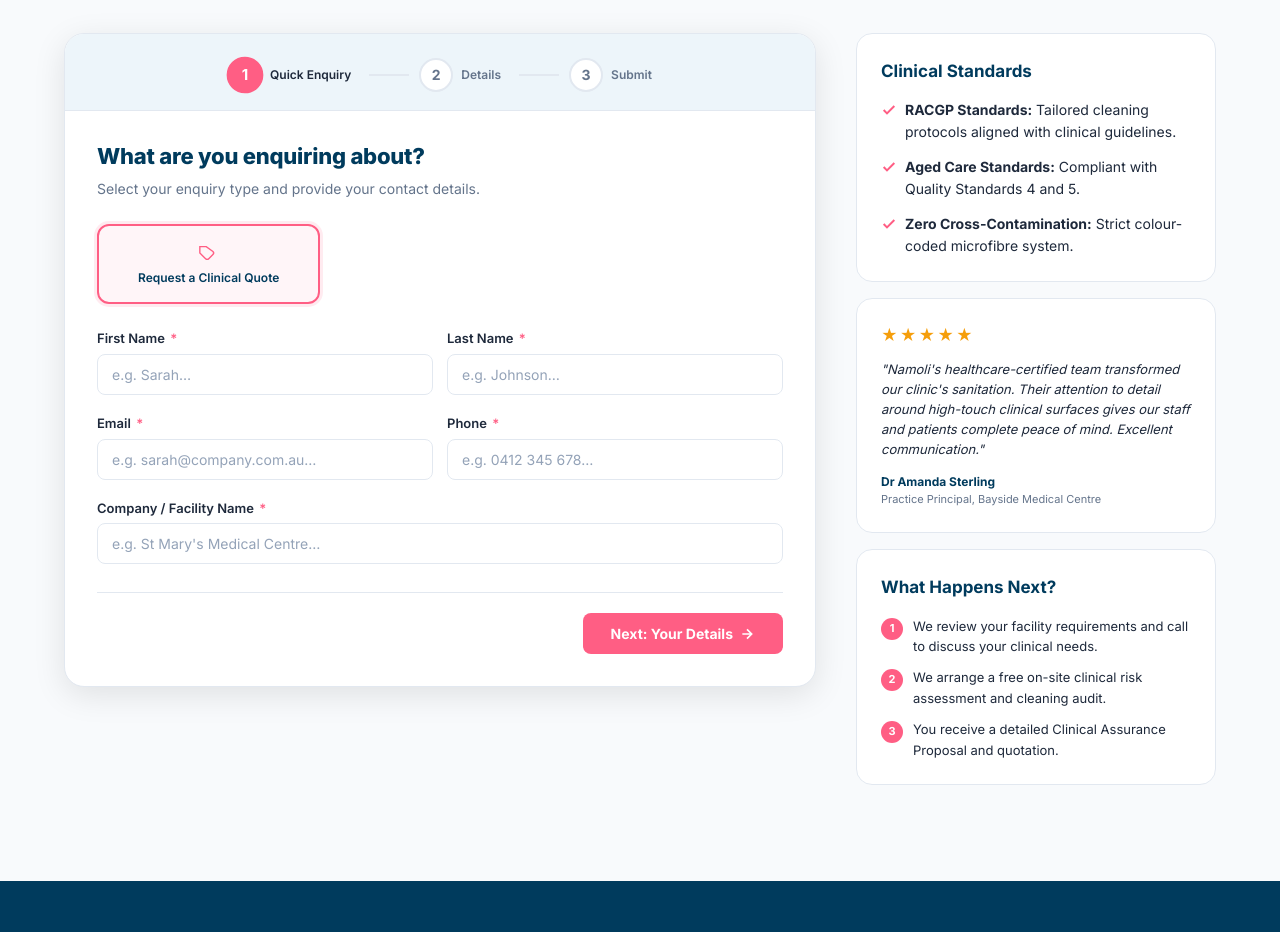
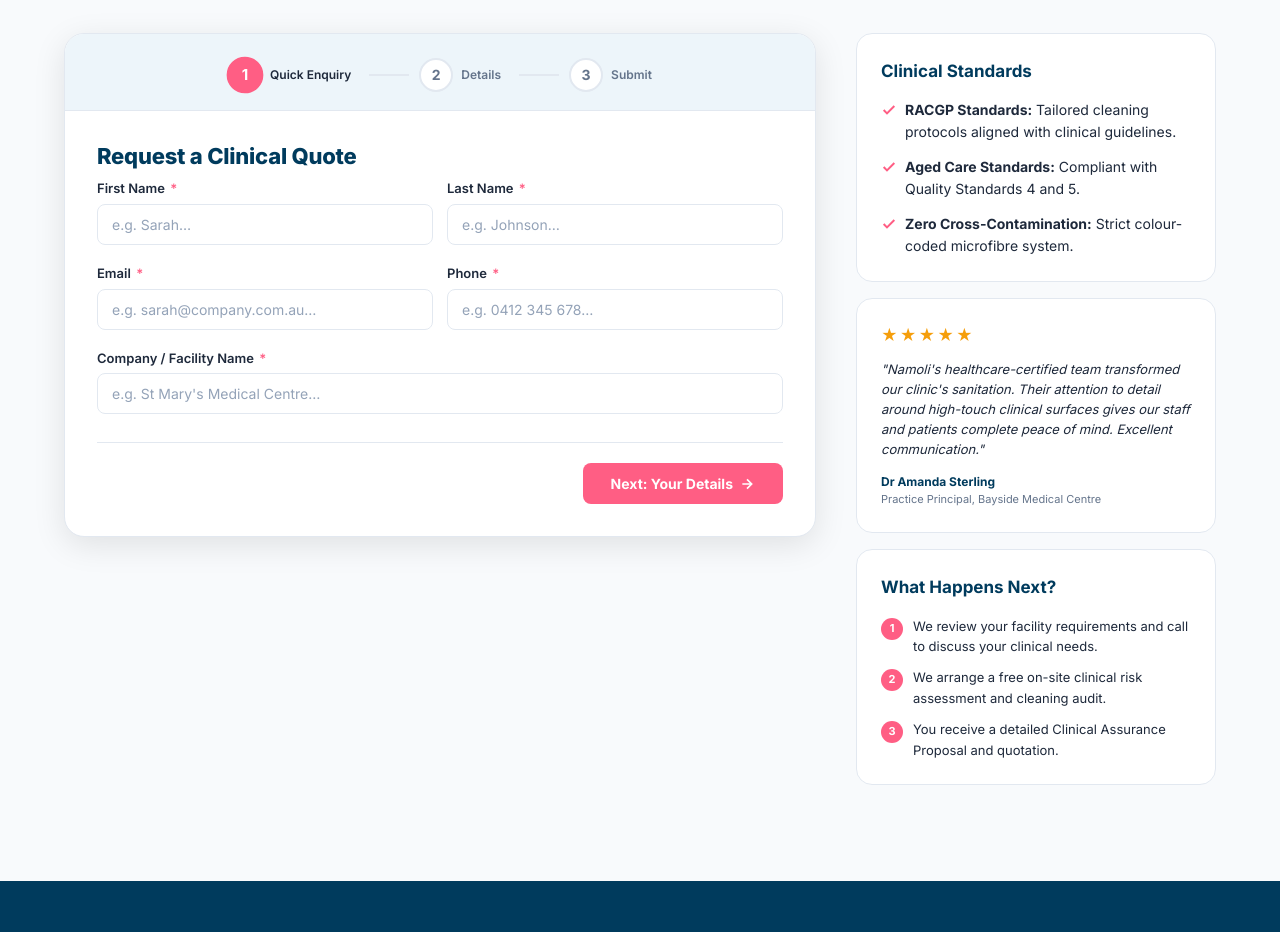
Before and after one commit to Lilmonstersam/namoli-healthcare-contact-page, a React (Vite) app: page / in a window 1280 px wide. Shown: the part 800-1732 px from the top of the page. Built offline with nearby package versions, Linux system fonts and the light colour scheme.

Commit message:
Simplify Step1: replace enquiry type selector with direct heading

```diff
--- a/src/components/ContactForm/Step1.tsx
+++ b/src/components/ContactForm/Step1.tsx
@@ -31,24 +31,7 @@ const Step1: React.FC<Step1Props> = ({ data, updateData, onNext, onTypeChange })
 
   return (
     <div className="form-step active">
-      <h3 className="step-title">What are you enquiring about?</h3>
-      <p className="step-subtitle">Select your enquiry type and provide your contact details.</p>
-
-      <div className="enquiry-type-control" role="radiogroup" aria-label="Enquiry type">
-        <label className="enquiry-type-option">
-          <input
-            type="radio"
-            name="enquiry_type"
-            value="quote"
-            checked={data.enquiry_type === 'quote'}
-            onChange={() => onTypeChange('quote')}
-          />
-          <span className="enquiry-type-label">
-            <svg viewBox="0 0 24 24" fill="none" stroke="currentColor" strokeWidth="1.5"><path d="M9 5H2v7l6.29 6.29c.94.94 2.48.94 3.42 0l4.58-4.58c.94-.94.94-2.48 0-3.42L9 5z"/><path d="M6 9h.01"/></svg>
-            Request a Clinical Quote
-          </span>
-        </label>
-      </div>
+      <h3 className="step-title">Request a Clinical Quote</h3>
 
       <div className="field-row">
         <div className="field-group">
```
